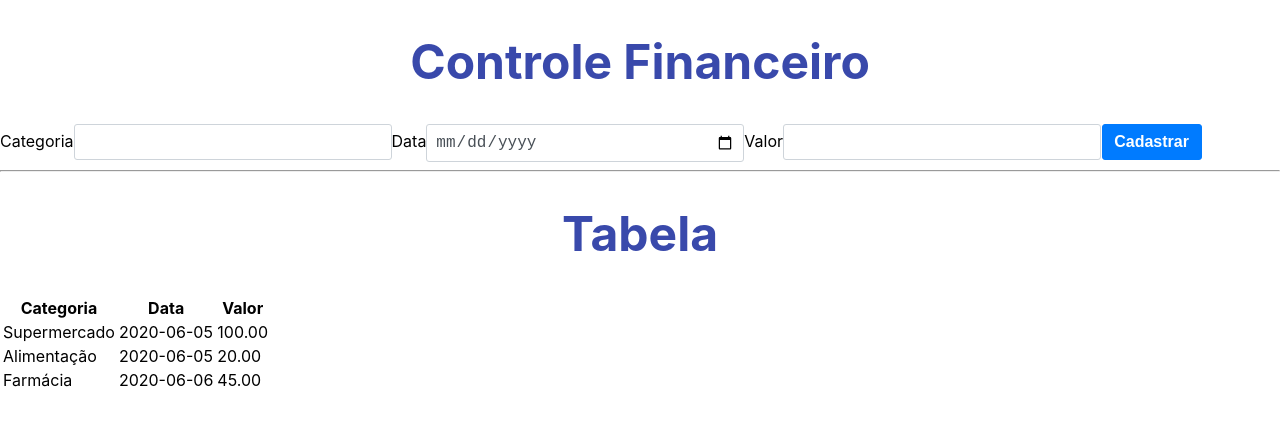
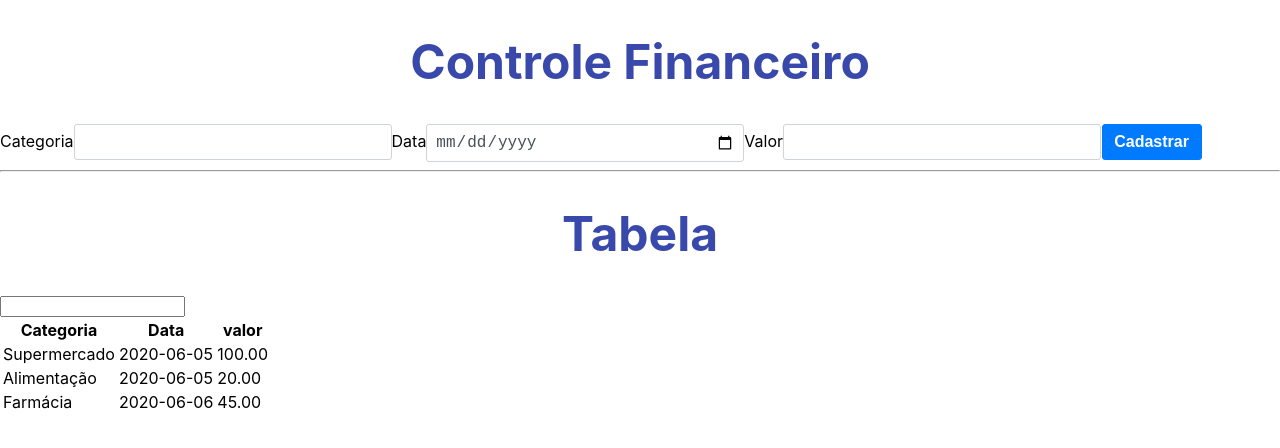
Before and after one commit to vcnsiqueira/Personal_finance, a React (Create React App) app in the folder client/: page / in a window 1280 px wide. Shown: the top 448 px of the page. Built offline with nearby package versions, Linux system fonts and the light colour scheme.

Commit message:
I isolated the table as a component and inlcuded an input where the user will be able to search for an element in the Table. The search functionality is already working. I also refactor my code to became easier to understand in the future

```diff
--- a/client/src/App.js
+++ b/client/src/App.js
@@ -3,6 +3,7 @@ import './App.css';
 
 import Title from './Components/Title/Title';
 import Form from './Components/Form/Form';
+import Table from './Components/Table/Table';
 
 class App extends Component {
 
@@ -10,7 +11,7 @@ class App extends Component {
     super(props);
 
     this.state = {
-      elementos: [
+      list: [
         {
           categoria: 'Supermercado',
           data: '2020-06-05',
@@ -27,55 +28,43 @@ class App extends Component {
           valor: '45.00'
         }
       ],
-      titulo: ['Categoria', 'Data', 'Valor'],
+      searchTerm: ''
     };
+
+    this.handleSubmit = this.handleSubmit.bind(this);
+    this.handleSearch = this.handleSearch.bind(this);
   };
 
-  handleSubmit = (dados) => {
-    const elemento = {
-      categoria: dados.categoria,
-      data: dados.data,
-      valor: dados.valor
+  handleSubmit = (data) => {
+    const newElement = {
+      categoria: data.categoria,
+      data: data.data,
+      valor: data.valor
     };
     this.setState({
-      elementos: [...this.state.elementos, elemento]
+      list: [...this.state.list, newElement]
     });
 
   }
 
+  handleSearch = (event) => {
+    this.setState({
+      searchTerm: event.target.value,
+    });
+  };
+
   render() {
+
+    const { list, searchTerm } = this.state
+
     return (
       <Fragment>
         <Title>Controle Financeiro</Title>
         <Form handleSubmit={this.handleSubmit}/>
         <hr></hr>
         <Title>Tabela</Title>
-        <table>
-          <thead>
-            <tr>
-              {
-                this.state.titulo.map(item => {
-                  return(
-                    <th>{item}</th>
-                  );
-                })
-              }
-            </tr>
-          </thead>
-          <tbody>
-            {
-              this.state.elementos.map(elemento => {
-                return(
-                  <tr>
-                    <td>{elemento.categoria}</td>
-                    <td>{elemento.data}</td>
-                    <td>{elemento.valor}</td>
-                  </tr>
-                );
-              })
-            }
-          </tbody>
-        </table>
+        <input type="text" value={searchTerm} onChange={this.handleSearch}/>
+        <Table list = {list} searchTerm={searchTerm}/>
       </Fragment>
     );
   }
--- a/client/src/Components/Form/Form.js
+++ b/client/src/Components/Form/Form.js
@@ -1,4 +1,4 @@
-import React, { Component, Fragment } from 'react';
+import React, { Component } from 'react';
 
 import Input from '../Input/Input';
 import Label from '../Label/Label';
@@ -32,15 +32,15 @@ class Form extends Component {
 
     render() {
         return(
-            <Fragment>
+            <form onSubmit={this.submitForm}>
                 <Label>Categoria</Label>
                 <Input type="text" name="categoria" value={this.state.categoria} onChange={this.handleInput}/>
                 <Label>Data</Label>
                 <Input type="date" name="data" value={this.state.data} onChange={this.handleInput}/>
                 <Label>Valor</Label>
                 <Input type="number" name="valor" value={this.state.valor} onChange={this.handleInput}/>
-                <Button variant="solid" backgroundColor="primary" size="1" onClick={this.submitForm}>Cadastrar</Button>
-            </Fragment>
+                <Button variant="solid" backgroundColor="primary" size="1" type="submit">Cadastrar</Button>
+            </form>
         );
     }
 
--- /dev/null
+++ b/client/src/Components/Table/Table.js
@@ -0,0 +1,50 @@
+import React from 'react';
+//import PropTypes from 'propt-types';
+
+class Table extends React.Component {
+
+    constructor(props) {
+        super(props);
+
+        this.state = {
+            header: ['Categoria', 'Data', 'valor'],
+        };
+    };
+
+    render() {
+
+        const { header } = this.state;
+        const { list, searchTerm } = this.props;
+
+        return(
+            <table>
+                <thead>
+                    <tr>
+                    {
+                        header.map(item => {
+                        return(
+                            <th>{item}</th>
+                        );
+                        })
+                    }
+                    </tr>
+                </thead>
+                <tbody>
+                    {
+                        list.filter(item => item.categoria.toLowerCase().includes(searchTerm.toLowerCase())).map(item => {
+                            return(
+                            <tr>
+                                <td>{item.categoria}</td>
+                                <td>{item.data}</td>
+                                <td>{item.valor}</td>
+                            </tr>
+                            );
+                        })
+                    }
+                </tbody>
+            </table>
+        )
+    };
+};
+
+export default Table;
```
